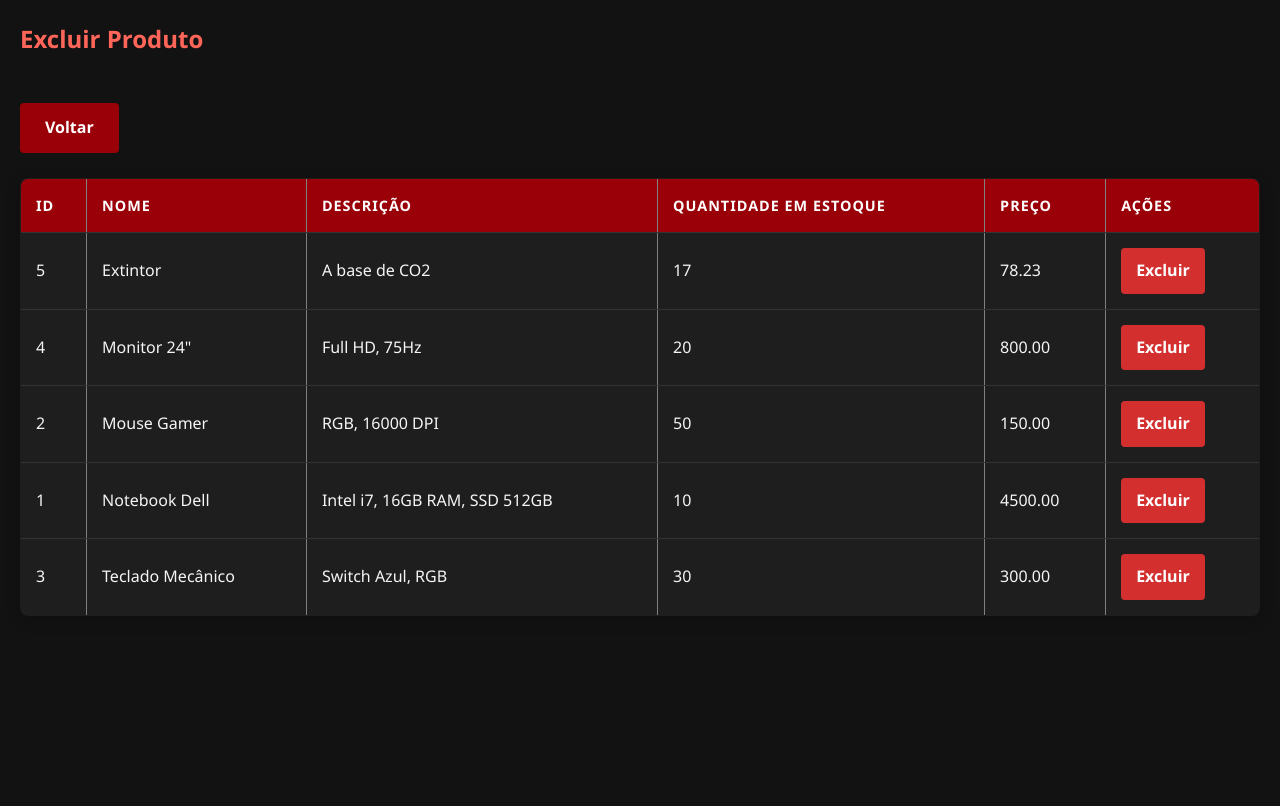
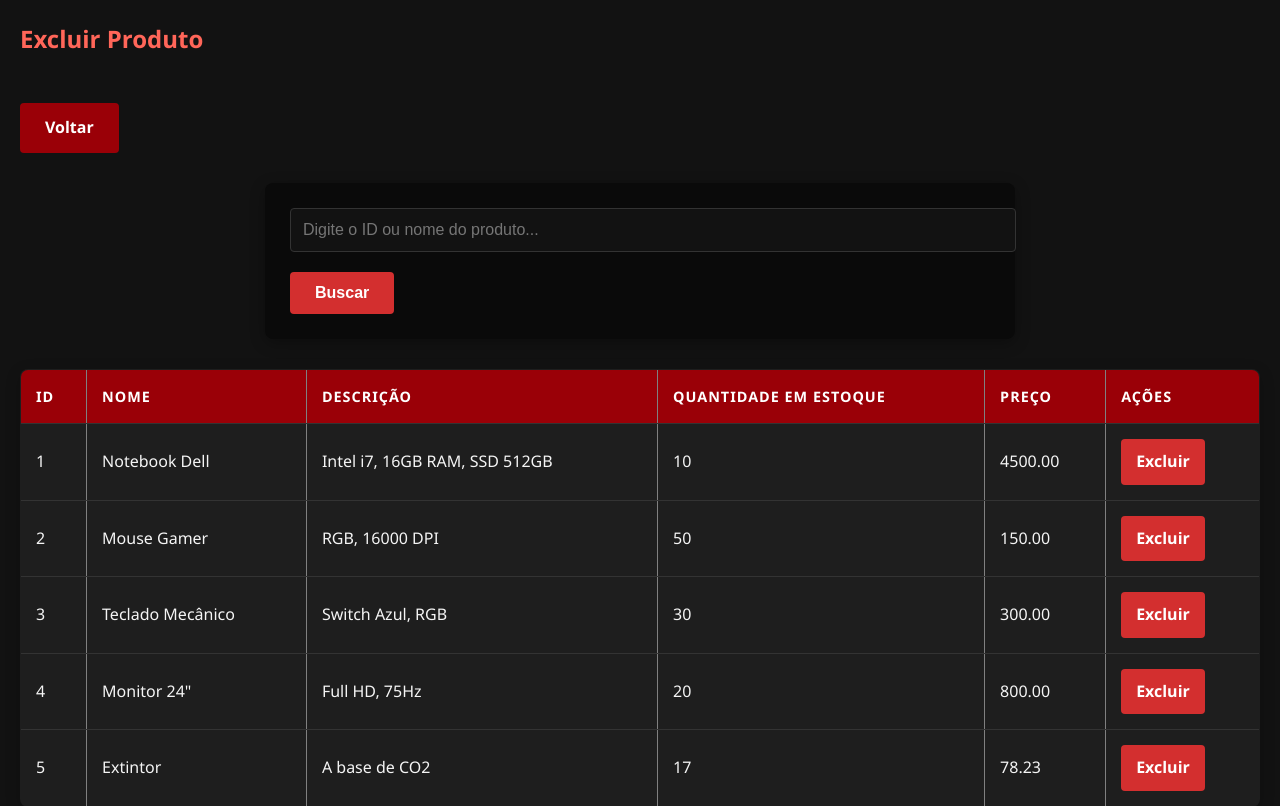
Before and after one commit to Mattat003/Avaliacao-Senai, a PHP site: page /excluir_produto.php in a window 1280 px wide. Shown: the top 806 px of the page. Before the commit the page ends 615 px from the top, so only its background shows below. Run offline with PHP 8.4, Linux system fonts and the light colour scheme; a user stored in the database is signed in; data comes from the database, SQL or seed files in the repository.

Commit message:
Update Excluir
Add uma area de busca

```diff
--- a/excluir_produto.php
+++ b/excluir_produto.php
@@ -32,6 +32,31 @@ if (isset($_GET['id']) && is_numeric($_GET['id'])) {
         echo "<script>alert('Erro ao excluir produto!');</script>";
     }
 }
+
+$busca = $_GET['busca'] ?? '';
+$produtos = [];
+
+try {
+    if (!empty($busca)) {
+        if (ctype_digit($busca)) {
+            // Se for número puro, buscar apenas por ID
+            $stmt = $pdo->prepare("SELECT * FROM produto WHERE id_produto = :id");
+            $stmt->bindValue(':id', (int)$busca, PDO::PARAM_INT);
+        } else {
+            // Se for texto, buscar por nome (sem tocar no ID)
+            $stmt = $pdo->prepare("SELECT * FROM produto WHERE nome_prod LIKE :nome");
+            $stmt->bindValue(':nome', '%' . $busca . '%');
+        }
+        $stmt->execute();
+    } else {
+        // Sem busca: mostrar todos
+        $stmt = $pdo->query("SELECT * FROM produto");
+    }
+
+    $produtos = $stmt->fetchAll(PDO::FETCH_ASSOC);
+} catch (PDOException $e) {
+    echo "Erro ao buscar produtos: " . $e->getMessage();
+}
 ?>
 
 <!DOCTYPE html>
@@ -44,6 +69,10 @@ if (isset($_GET['id']) && is_numeric($_GET['id'])) {
 <body>
     <h2>Excluir Produto</h2>
     <a class="btn-voltar" href="principal.php">Voltar</a>
+    <form method="GET" action="excluir_produto.php">
+        <input type="text" name="busca" placeholder="Digite o ID ou nome do produto..." value="<?= htmlspecialchars($busca) ?>">
+        <input type="submit" value="Buscar">
+    </form>
     <?php if (!empty($produtos)): ?>
         <table border="1">
             <tr>
```
